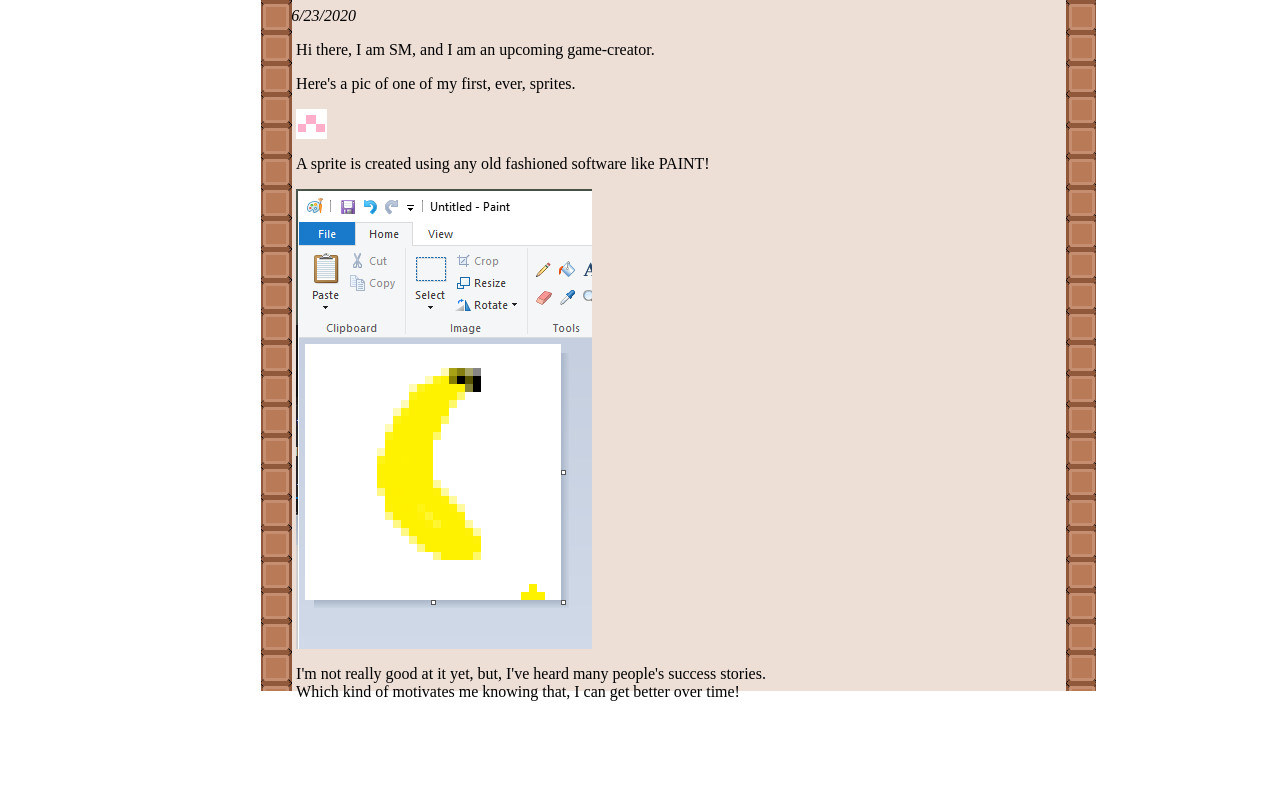
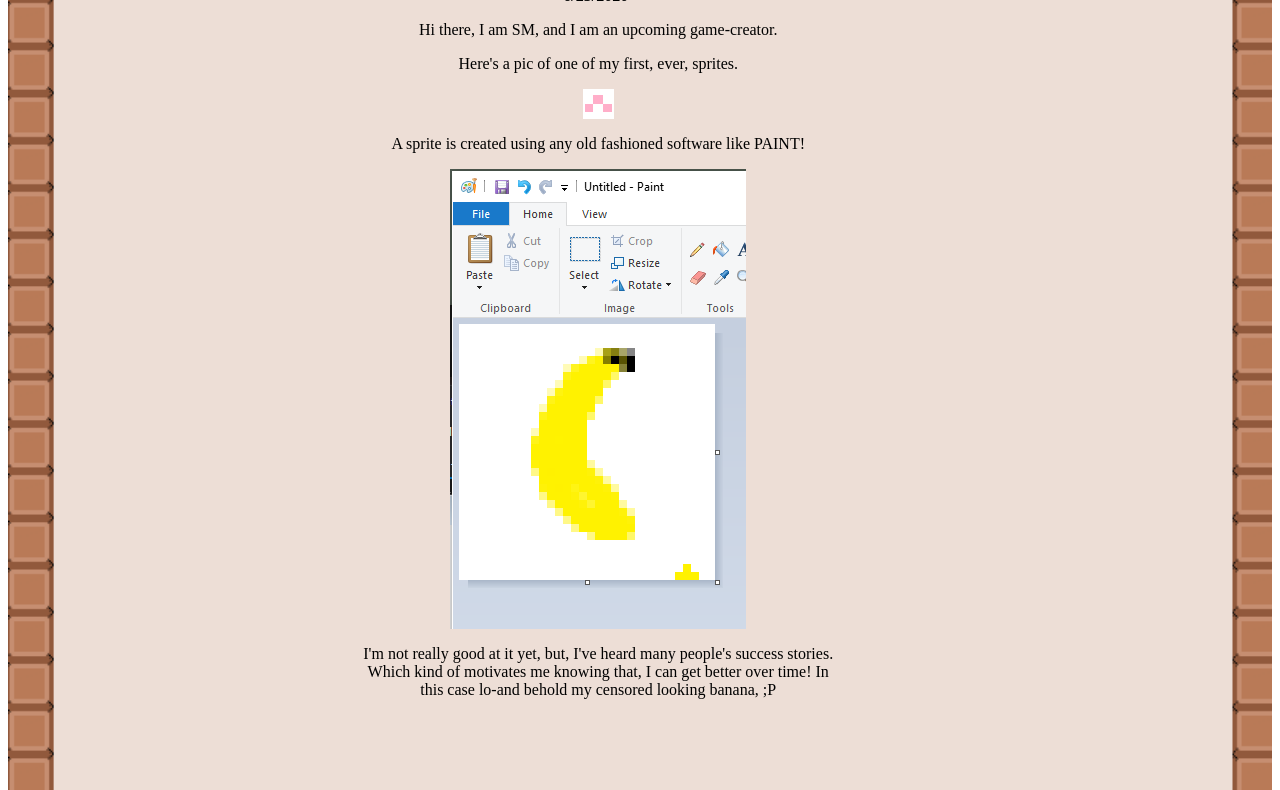
Before and after one commit to manulea/kingdom, a plain HTML site: page Page4/index.html in a window 1280 px wide. Shown: the part 101-891 px from the top of the page. Before the commit the page ends 802 px from the top, so only its background shows below. Drawn offline with Linux system fonts and the light colour scheme.

Commit message:
updated website

```diff
--- a/Page4/index.html
+++ b/Page4/index.html
@@ -2,14 +2,16 @@
 
 <head>
 	<link rel="stylesheet" href="stylesheet.css">
+	<title>Who am I?</title>
 </head>
 
 <body>
 	<div class="whoami">
+	  <img src="tilemap2.png" alt="Snow" style="width:100%;">
 		<div class="innerscope">
 			<div class="innerscope2">
 				<h1> Who am I? </h1>
-				<p><i> 6/23/2020</i></p>
+				<p><b>6/23/2020</b></p>
 
 				<div class="innerscope3">
 
@@ -18,7 +20,7 @@
 					<img src="3S.png"/>
 					<p> A sprite is created using any old fashioned software like PAINT! </p>
 					<img src="Banana.png"/>
-					<p>I'm not really good at it yet, but, I've heard many people's success stories. Which kind of motivates me knowing that, I can get better over time! </p>
+					<p>I'm not really good at it yet, but, I've heard many people's success stories. Which kind of motivates me knowing that, I can get better over time! In this case lo-and behold my censored looking banana, ;P</p>
 
 				</div>
 
--- a/Page4/stylesheet.css
+++ b/Page4/stylesheet.css
@@ -1,18 +1,17 @@
 .whoami {
-    width: 100%;
-	height: 100%;
+	position: relative;
+	text-align: center;
 }
 
 .innerscope {
-	margin-left: 20%;
-	background-image: url("tilemap.png");
-	background-repeat: no-repeat;
-	height: 100%;
+	position: absolute;
+	top: 0;
+	left: 50%;
+	transform: translate(-50%, 0%);
 }
 .innerscope2 {
-	padding-top: 20px;
-	margin-left: 3%;
-	margin-right: 48%;
+	margin-left: 4%;
+	margin-right: 18%;
 }
 
 .innerscope3 {
```
Also changed, not shown: Page4/tilemap2.png (added).
